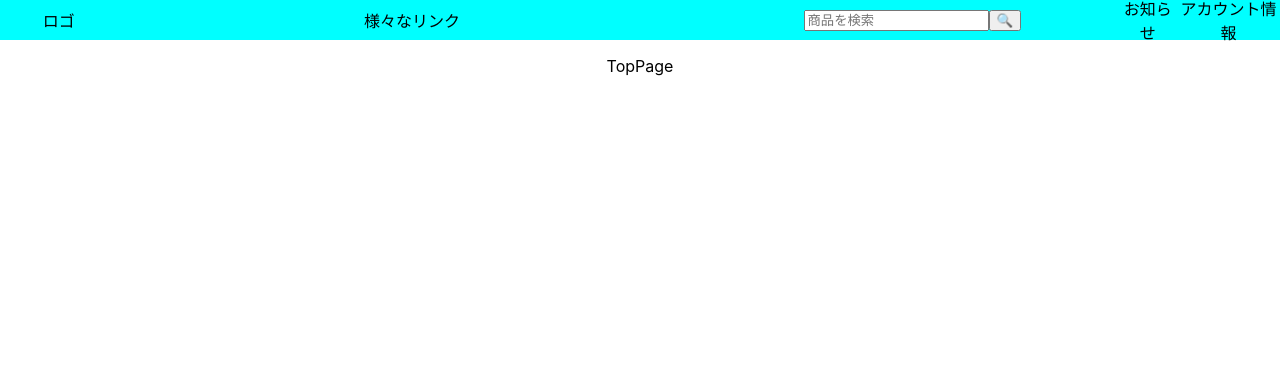
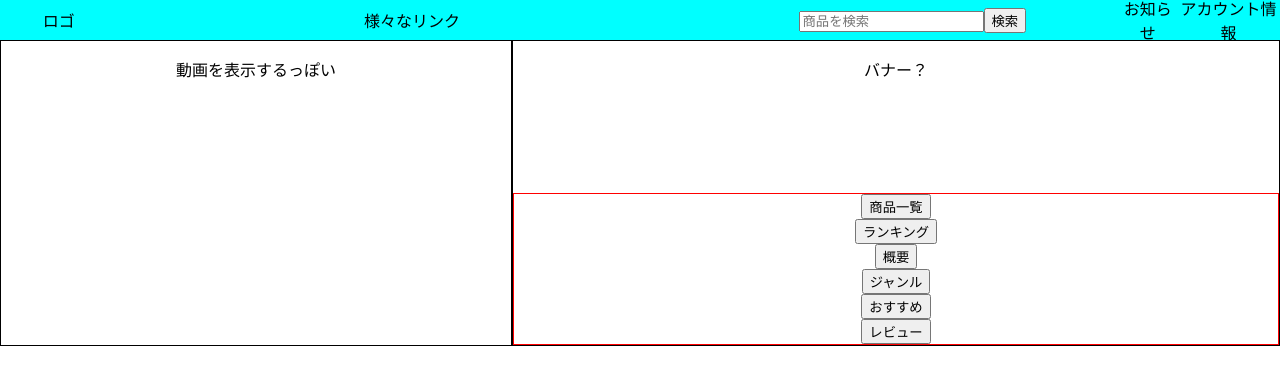
Before and after one commit to Growbal/ec-sight, a React (Create React App) app: page / in a window 1280 px wide. Shown: the top 384 px of the page. Built offline with nearby package versions, Linux system fonts and the light colour scheme.

Commit message:
gridで配置設定

```diff
--- a/src/components/Form.js
+++ b/src/components/Form.js
@@ -15,7 +15,7 @@ class Form extends Component {
         return (
         <form className="Serch-box" onSubmit = {this.handleSubmit}>
             <input type = "text" placeholder="商品を検索" value = {this.state.input} onChange = {this.handleChange}/>
-            <button>🔍</button>
+            <button>検索</button>
         </form>
         )
     }
--- a/src/components/Top.css
+++ b/src/components/Top.css
@@ -0,0 +1,20 @@
+.topPage{
+    display: grid;
+    grid-template-columns: 4fr 6fr;
+}
+
+.movie{
+    border: 1px solid black;
+    box-sizing: border-box;
+}
+
+.right{
+    display: grid;
+    grid-template-rows: 1fr 1fr;
+    border: 1px solid black;
+    box-sizing: border-box;
+}
+
+.main{
+    border: 1px solid red;
+}
--- a/src/components/Top.js
+++ b/src/components/Top.js
@@ -6,8 +6,35 @@ class Top extends Component{
 
     render(){
         return(
-            <div>
-                <p>TopPage</p>
+            <div className = "topPage">
+                <div className = "movie">
+                    <p>動画を表示するっぽい</p>
+                </div>
+                <div className = "right">
+                    <div>
+                        <p>バナー？</p>
+                    </div>
+                    <div className = "main">
+                        <div className = "productList">
+                            <button>商品一覧</button>
+                        </div>
+                        <div className = "ranking">
+                            <button>ランキング</button>
+                        </div>
+                        <div className = "overView">
+                            <button>概要</button>
+                        </div>
+                        <div className = "genre">
+                            <button>ジャンル</button>
+                        </div>
+                        <div className = "recommended">
+                            <button>おすすめ</button>
+                        </div>
+                        <div className = "review">
+                            <button>レビュー</button>
+                        </div>
+                    </div>
+                </div>
             </div>
         )
     }
```
